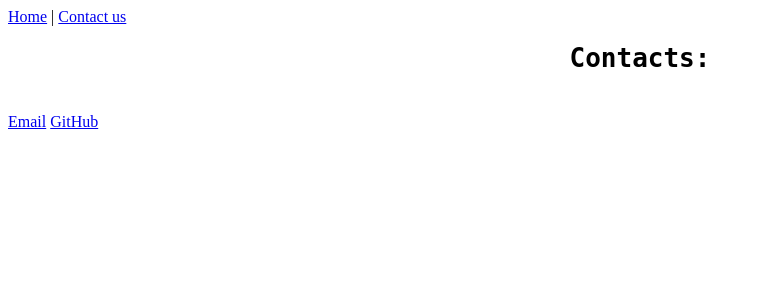
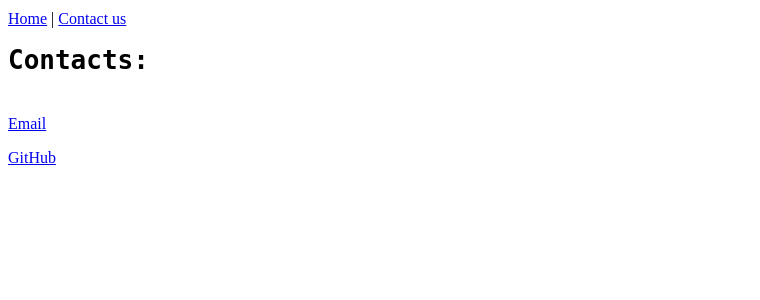
Before and after one commit to Mayumayumau/WebDev-LR1, a Flask app: page /contact-us in a window 1280 px wide. Shown: the top 300 px of the page, without its empty margins (0-760 px from the left). Run offline with Flask 2, Linux system fonts and the light colour scheme; some libraries are stand-ins or nearby versions.

Commit message:
Update contacts page

```diff
--- a/flaskapp/static/style.css
+++ b/flaskapp/static/style.css
@@ -1,3 +1,4 @@
+
 h1, h2 {
     text-align:center;
     font-family: monospace;
@@ -9,11 +10,16 @@ form {
     text-align: left;
     padding: 20px;
     border: solid 2px black;
-    background-color: lavender
+    border-radius: 10%;
+    background-color: lavender;
 }
 
 .form-group {
     padding: 5px;
+}
+
+div, p {
+    margin-top: 10px;
 }
 
 label {
@@ -53,3 +59,7 @@ span {
   justify-content: space-evenly;
   align-items: center;
 }
+
+.contacts-title {
+    text-align: left;
+}
--- a/flaskapp/templates/contact-us.html
+++ b/flaskapp/templates/contact-us.html
@@ -1,6 +1,8 @@
 {% extends "base.html" %}
 {% block content %}
-<h1>Contacts:</h1>
-<a href="mailto:mayasidorova@yahoo.com">Email</a>
-<a href="https://github.com/Mayumayumau">GitHub</a>
+<h1 class="contacts-title">Contacts:</h1>
+<p><a href="mailto:mayasidorova@yahoo.com">Email</a></p>
+<p><a href="https://github.com/Mayumayumau">GitHub</a></p>
+
+
 {% endblock %}
--- a/flaskapp/templates/index.html
+++ b/flaskapp/templates/index.html
@@ -21,7 +21,7 @@
         {{ form.divider_width.label }}: {{ form.divider_width(value="0", oninput="this.nextElementSibling.value = this.value") }}
         <output>0</output>
     </div>
-    <div>{{ form.recaptcha() }}</div>
+    <div class="recaptcha">{{ form.recaptcha() }}</div>
     <div>{{ form.submit() }}</div>
 </form>
 
--- a/requirements.txt
+++ b/requirements.txt
@@ -7,3 +7,4 @@ Werkzeug~=2.1.1
 Flask-Bootstrap==3.3.7.1
 matplotlib~=3.5.1
 WTForms~=3.0.1
+flask-mail~=0.9.1
```
